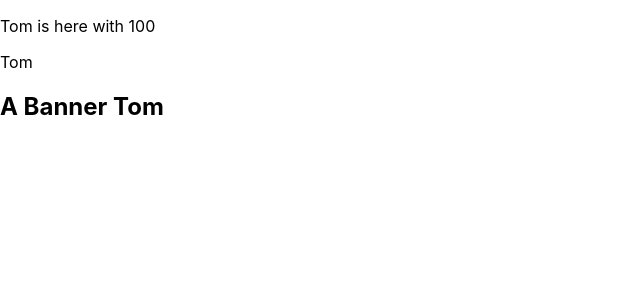
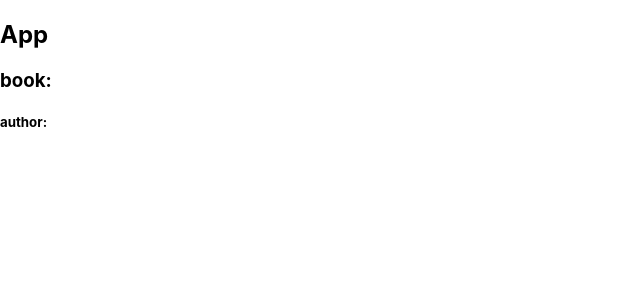
Before and after one commit to Quangnguyenz/class-based-components, a React (Create React App) app: page / in a window 1280 px wide. Shown: the top 300 px of the page, without its empty margins (0-640 px from the left). Built offline with nearby package versions, Linux system fonts and the light colour scheme.

Commit message:
Class Based Components

```diff
--- a/src/App.js
+++ b/src/App.js
@@ -4,13 +4,13 @@
 import React, { Component } from 'react';
 import * as data from './data'
 import Banner from './components/Header/Banner'
+import Booklist from './Booklist';
 
 const App = () => {
   return (
     <section>
-      <p> {data.name} is here with {data.ticket} </p>
-      <p>{data.person.name}</p>
-      <Banner />
+      <h1>App</h1>
+      <Booklist />
     </section>)
 }
 
@@ -26,4 +26,4 @@ class AppClass extends Component {
   }
 }
 
-export default AppClass;
+export default App;
--- /dev/null
+++ b/src/Booklist.js
@@ -0,0 +1,12 @@
+import React, { Component } from 'react'
+import Book from "./Book";
+export default class Booklist extends Component {
+    render() {
+        return (
+            <article>
+                <h3>book:</h3>
+                <h5>author:</h5>
+            </article>
+        )
+    }
+}
```
Also changed, not shown: src/Book.js (added).
